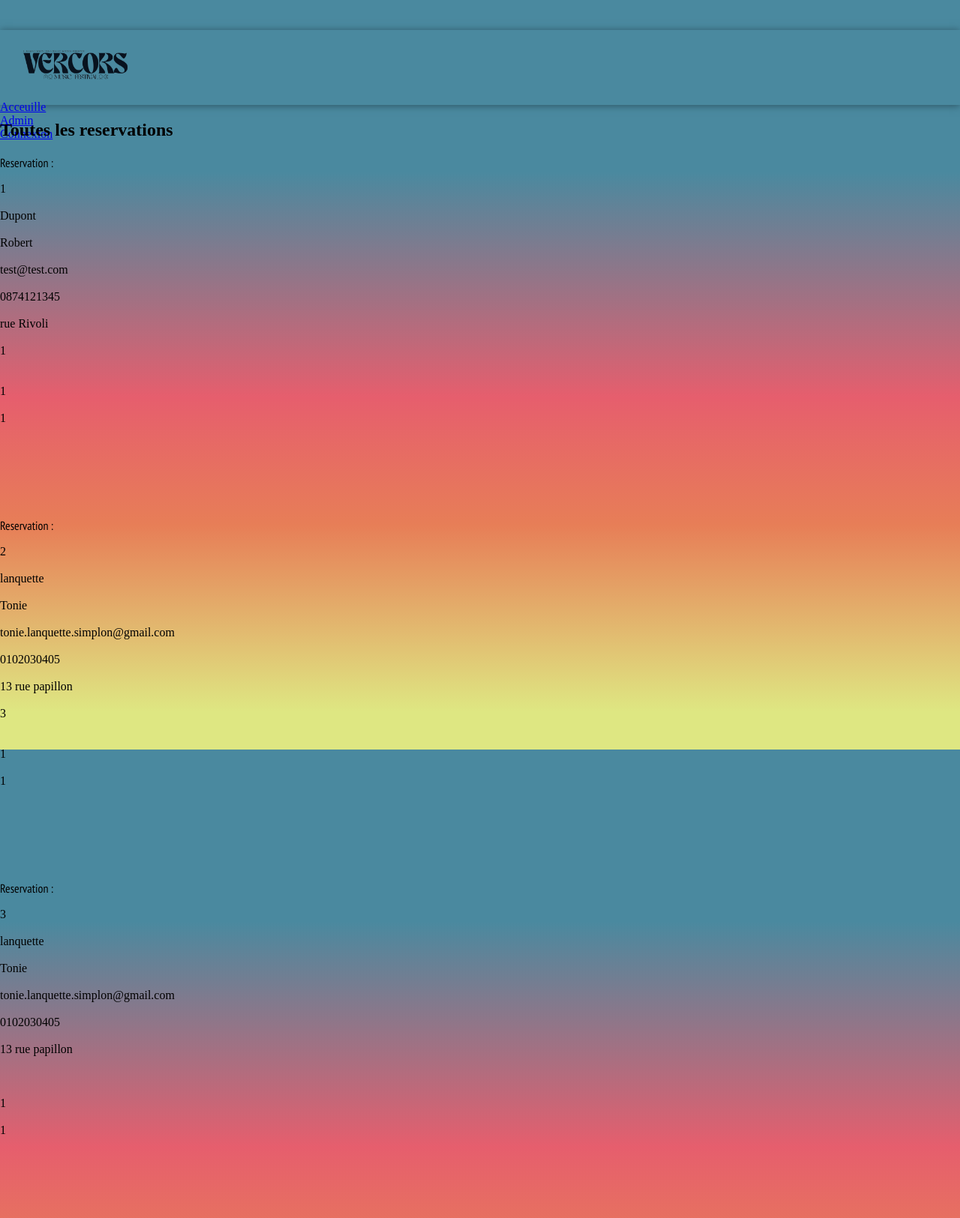
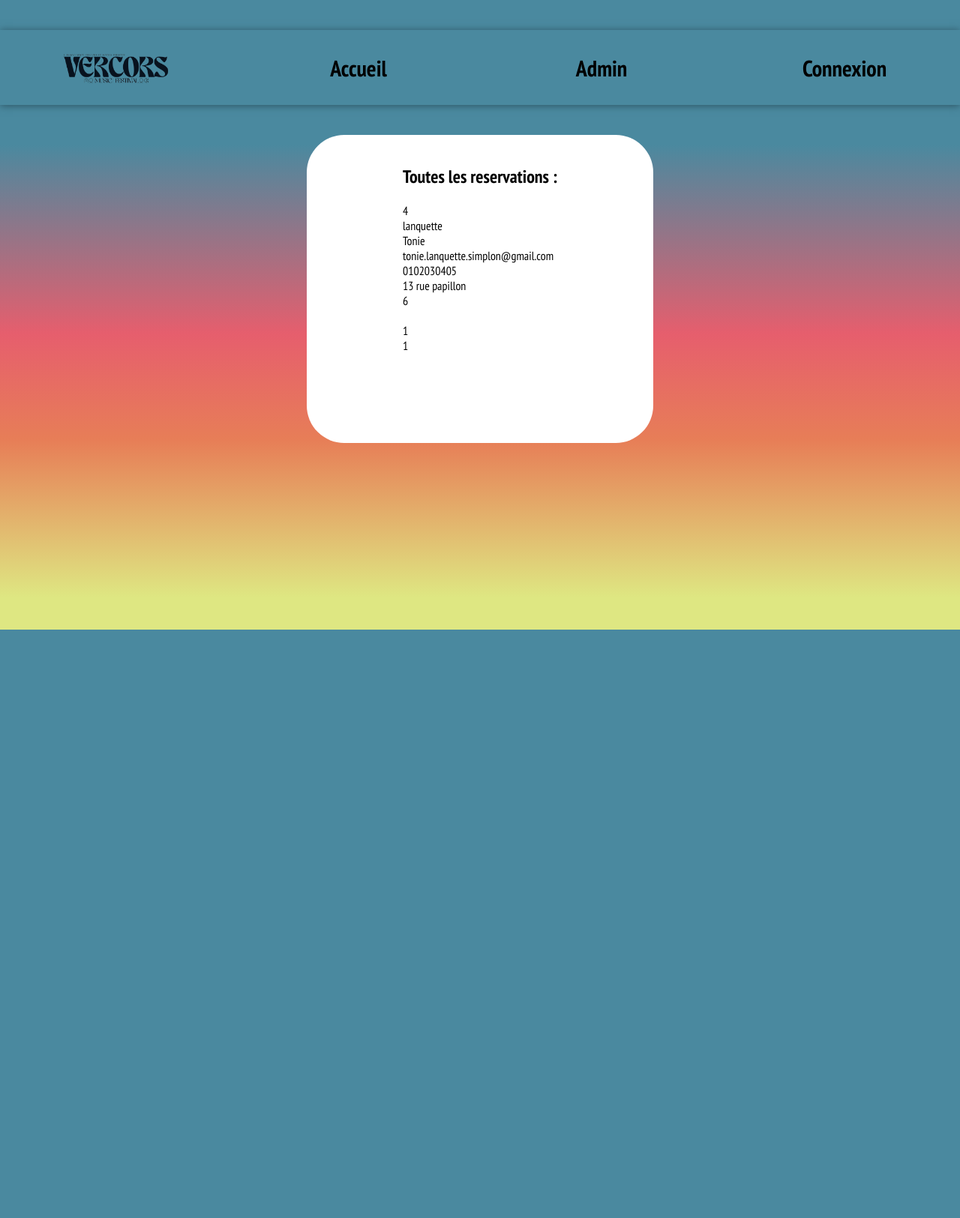
Before and after one commit to RaphaelLWD/Event-Festival-Vercors, a PHP site: page /pageAdmin.php in a window 1280 px wide. Shown: the whole page at 75% size. After the commit the page ends 840 px from the top, so only its background shows below. Run offline with PHP 8.4, Linux system fonts and the light colour scheme.

Commit message:
page admin

```diff
--- a/pageAdmin.php
+++ b/pageAdmin.php
@@ -23,7 +23,7 @@ require 'sources/classes/Reservation.php';
         <div class="navBarre">
             <img class="logo" src="./Medias/logoVercors.png">
             <div class="navBouttons"><a href="./index.php">
-                    Acceuille
+                    Accueil
                 </a>
             </div>
             <div class="navBouttons"><a href="./pageAdmin.php">
@@ -39,17 +39,18 @@ require 'sources/classes/Reservation.php';
 </header>
 
 <body>
+    <div class="center">
+
         <div class="tickets">
-        <h2>Toutes les reservations </h2>
+            <h2>Toutes les reservations :</h2>
             <?php
             $row = 1;
             $handle = fopen("./sources/csv/reservation.csv", "r");
             while (($fichier = fgetcsv($handle, 1000, ",")) !== FALSE) {
                 $ligne = count($fichier);
-            echo "<p>Reservation : <br/></p>\n";
                 $row++;
                 for ($c = 0; $c < $ligne; $c++) {
-                echo "<div class='test'> $fichier[$c] </div> <br/>\n";
+                    echo " $fichier[$c] <br/>\n";
                 }
             }
             fclose($handle);
@@ -58,6 +59,8 @@ require 'sources/classes/Reservation.php';
 
             <?php ?>
         </div>
+    </div>
+
 </body>
 
 </html>
--- a/sources/csv/reservation.csv
+++ b/sources/csv/reservation.csv
@@ -1,3 +1 @@
-1,Dupont,Robert,test@test.com,0874121345,"rue Rivoli",1,,1,1,,,,,
-2,lanquette,Tonie,tonie.lanquette.simplon@gmail.com,0102030405,"13 rue papillon",3,,1,1,,,,,
-3,lanquette,Tonie,tonie.lanquette.simplon@gmail.com,0102030405,"13 rue papillon",,,1,1,,,,,
+4,lanquette,Tonie,tonie.lanquette.simplon@gmail.com,0102030405,"13 rue papillon",6,,1,1,,,,,
--- a/sources/traitement.php
+++ b/sources/traitement.php
@@ -7,7 +7,7 @@ require 'classes/DataReservation.php';
 if (!empty($_POST['nombresplaces']) && !empty($_POST['tarifReduit']) || !empty($_POST['passSelection1']) || !empty($_POST['passSelection2']) || !empty($_POST['passSelection3']) && !empty($_POST['choixJour1']) || !empty($_POST['choixJour2']) || !empty($_POST['choixJour3']) && !empty($_POST['choixJour12']) || !empty($_POST['choixJour23'])) {
 
     if (isset($_POST['nombrePlaces']) && !empty($_POST['nombrePlaces']) && is_numeric($_POST['nombrePlaces'])) {
-        $nombreReservation = is_int($_POST['nombrePlaces']);
+        $nombreReservation = ($_POST['nombrePlaces']);
     } else {
         header('location:../index.php?erreur=' . ERREUR_RESERVATION);
         die;
@@ -55,7 +55,7 @@ if (!empty($_POST['nombresplaces']) && !empty($_POST['tarifReduit']) || !empty($
 
 // Traitement deuxieme page //
 // 1) Vérifier si les champs sont isset et empty
-if (isset($_POST["tenteNuit1"]) && isset($_POST["tenteNuit2"]) && isset($_POST["tenteNuit3"]) && isset($_POST["vanNuit1"]) && isset($_POST["vanNuit2"]) && isset($_POST["vanNuit3"]) && isset($_POST["enfants"]) && isset($_POST["nombreCasquesEnfants"]) && isset($_POST["NombreLugesEte"]) && !empty($_POST["tenteNuit1"]) && !empty($_POST["tenteNuit2"]) && !empty($_POST["tenteNuit3"]) && !empty($_POST["vanNuit1"]) && !empty($_POST["vanNuit2"]) && !empty($_POST["vanNuit3"]) && !empty($_POST["enfants"]) && !empty($_POST["nombreCasquesEnfants"]) && !empty($_POST["NombreLugesEte"]))
+if (isset($_POST["tenteNuit1"]) || isset($_POST["tenteNuit2"]) || isset($_POST["tenteNuit3"]) && isset($_POST["vanNuit1"]) && isset($_POST["vanNuit2"]) && isset($_POST["vanNuit3"]) && isset($_POST["enfants"]) && isset($_POST["nombreCasquesEnfants"]) && isset($_POST["NombreLugesEte"]) && !empty($_POST["tenteNuit1"]) && !empty($_POST["tenteNuit2"]) && !empty($_POST["tenteNuit3"]) && !empty($_POST["vanNuit1"]) && !empty($_POST["vanNuit2"]) && !empty($_POST["vanNuit3"]) && !empty($_POST["enfants"]) && !empty($_POST["nombreCasquesEnfants"]) && !empty($_POST["NombreLugesEte"]))
 // 2) si oui $variable = value
 {
     $tente = $_POST["tenteNuit1"] || $_POST["tenteNuit2"] || $_POST["tenteNuit3"];
--- a/styles/style.css
+++ b/styles/style.css
@@ -1,6 +1,6 @@
 /* CSS générale */
 body {
-    height: 120vh;
+    min-height: 100vh;
     margin: 0;
     background: linear-gradient(180deg, rgba(74, 137, 159, 1) 0%, rgba(74, 137, 159, 1) 23%, rgba(230, 94, 109, 1) 53%, rgba(231, 126, 87, 1) 70%, rgba(222, 231, 130, 1) 95%);
 }
@@ -33,6 +33,14 @@ legend {
     font-size: 36px;
 }
 
+a {
+    color: rgb(0, 0, 0);
+    font-family: "PT Sans Narrow", sans-serif;
+    font-weight: 700;
+    font-size: 30px;
+    text-decoration: none;
+}
+
 .colone {
     display: flex;
     flex-direction: column;
@@ -52,6 +60,8 @@ legend {
 /* class display */
 
 /* header */
+
+
 .bandeau {
     width: 100%;
     height: 100px;
@@ -60,11 +70,25 @@ legend {
     box-shadow: 0px 1px 10px rgb(44, 83, 98);
 }
 
+.navBarre {
+    margin: 0 5%;
+    display: flex;
+    flex-direction: row;
+    justify-content: space-between;
+    align-items: center;
+}
+
+.navBouttons {
+    height: 100px;
+    width: 180px;
+    display: flex;
+    justify-content: center;
+    align-items: center;
+}
+
 .logo {
     height: 90px;
-    width: auto;
-    margin-left: 10px;
-
+    width: auto
 }
 
 /* header */
@@ -157,3 +181,22 @@ legend {
 .marginInput {
     margin-top: 20px;
 }
+
+
+/* PAGE ADMIN */
+.tickets {
+    font-family: "PT Sans Narrow", sans-serif;
+    font-weight: 400;
+    background-color: white;
+    height: fit-content;
+    width: fit-content;
+    border-radius: 50px;
+    padding: 20px 10%;
+    margin: 20px 10%;
+}
+
+.center {
+    display: flex;
+    flex-direction: column;
+    align-items: center;
+}
```
Also changed, not shown: index.php (+16 -1 lines), recapTicket.php (+33 -6 lines). Lines whose indentation alone changed are shown as unchanged.
